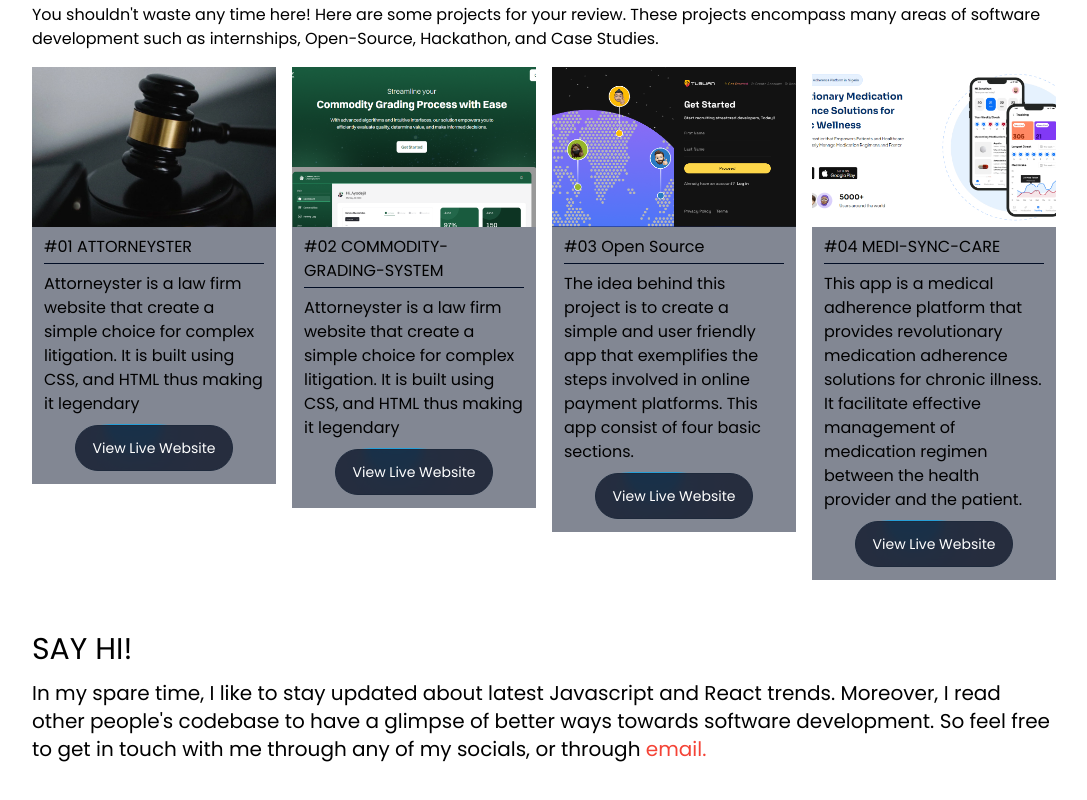
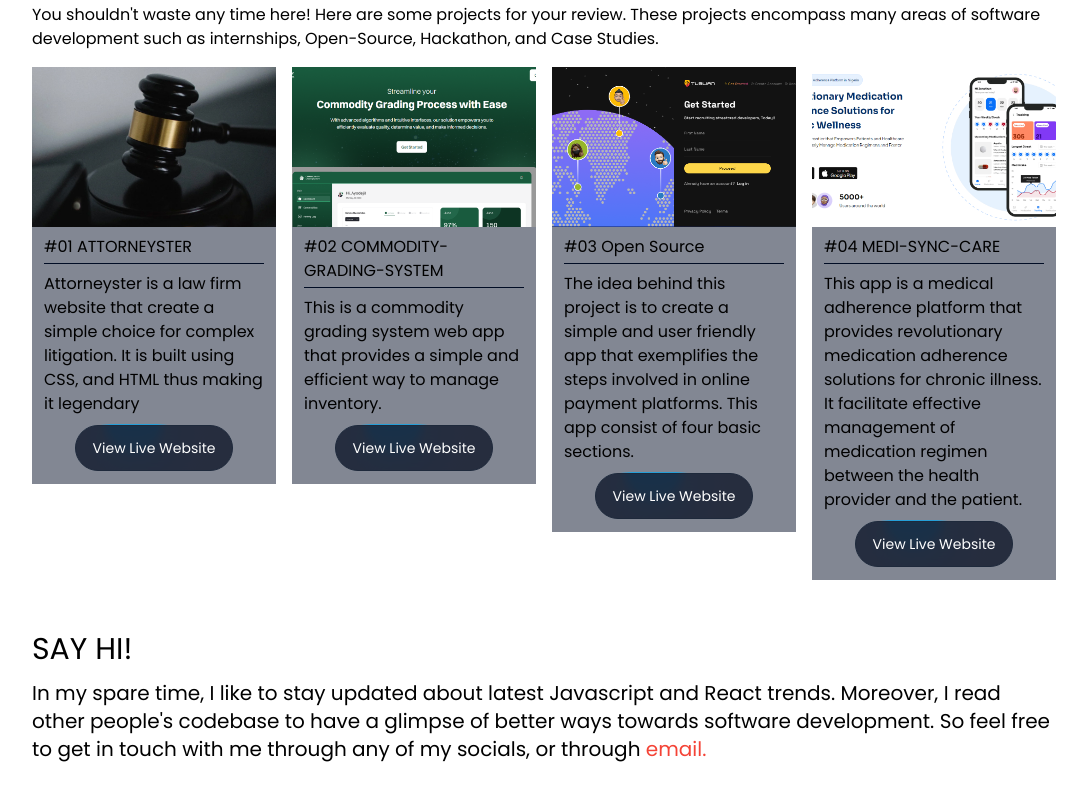
Before and after one commit to MONSURU-rgb/WaiyakiDev, a Next.js app: page / in a window 1280 px wide. Shown: the part 2527-3327 px from the top of the page, without its empty margins (96-1183 px from the left). Built offline with nearby package versions, Linux system fonts and the light colour scheme.

Commit message:
fix: Update cgs project description

```diff
--- a/components/ui/projects.tsx
+++ b/components/ui/projects.tsx
@@ -33,7 +33,7 @@ export function Projects() {
           src="/cgs.png"
           alt="commodity grading system"
           link="https://commodity-grading-sysytem.vercel.app/"
-          description="Attorneyster is a law firm website that create a simple choice for complex litigation. It is built using CSS, and HTML thus making it legendary"
+          description="This is a commodity grading system web app that provides a simple and efficient way to manage inventory."
         />
         <IndividualSkill
           title="#03 Open Source"
```
